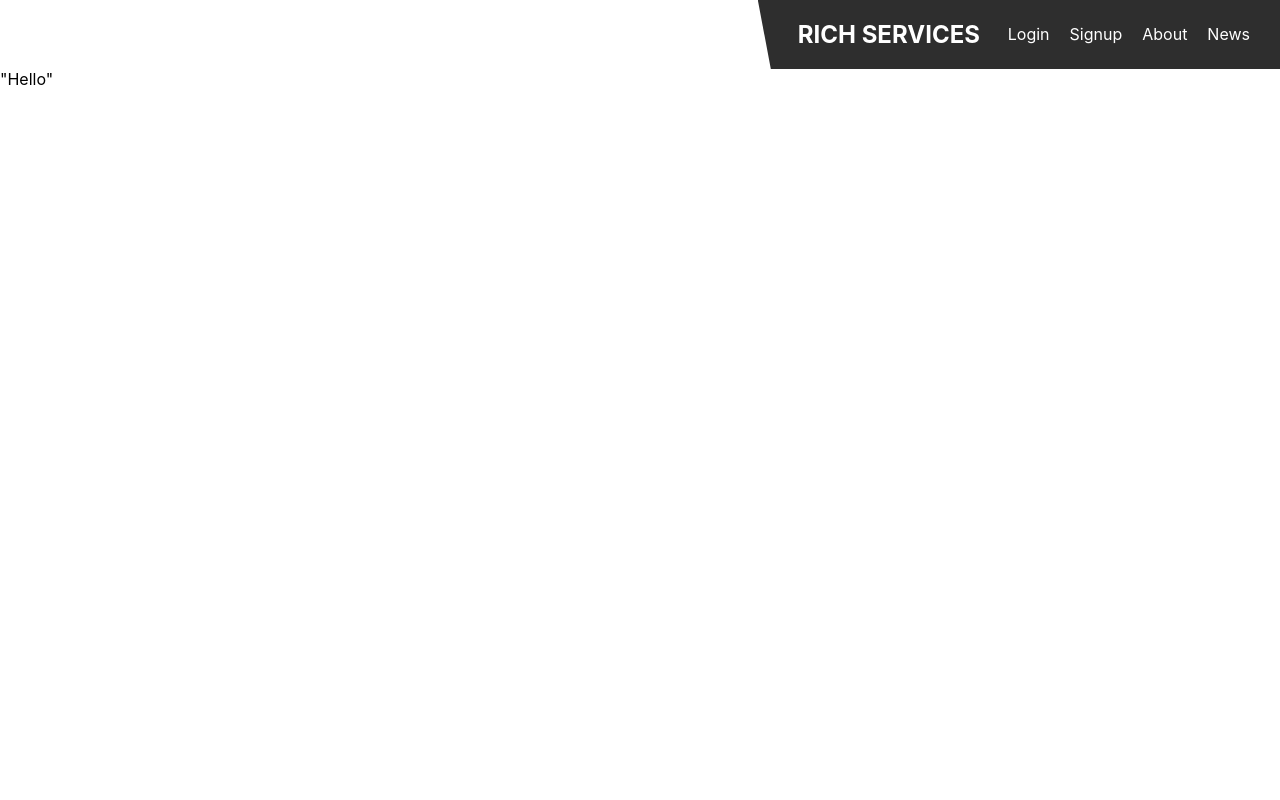
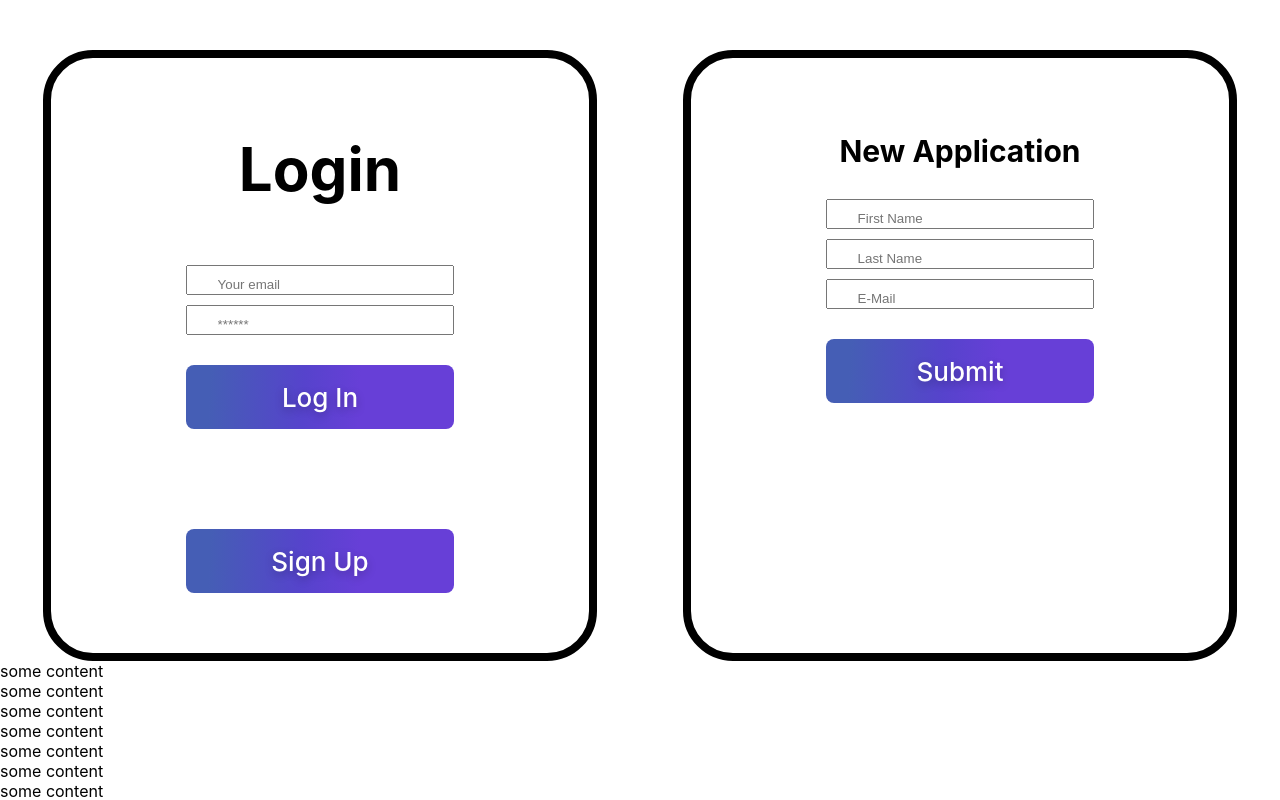
Before and after one commit to 7krich/rich-mtg, a React (Create React App) app in the folder client/: page / in a window 1280 px wide. Shown: the top 800 px of the page. Built offline with nearby package versions, Linux system fonts and the light colour scheme.

Commit message:
added dynamic nav on scroll

```diff
--- a/client/src/App.js
+++ b/client/src/App.js
@@ -3,6 +3,7 @@ import { BrowserRouter as Router, Routes, Route } from 'react-router-dom';
 
 // import components
 import Nav from './components/Nav';
+import Footer from './components/Footer'
 
 // import pages
 import HomePage from './pages/HomePage';
@@ -49,8 +50,8 @@ function App() {
             element={<NoMatch />}
           />
         </Routes>
-
       </Router>
+      <Footer />
     </div>
   );
 }
--- /dev/null
+++ b/client/src/components/Login.js
@@ -0,0 +1,35 @@
+import React from 'react'
+import { AiOutlineDoubleRight } from "react-icons/ai";
+
+const Login = () => {
+    return (
+        <div className="login">
+            <h3 className="login-title">
+                Login
+            </h3>
+            <form className="flex login-form">
+                <input
+                    className="form-input"
+                    placeholder="Your email"
+                    name="email"
+                    type="email"
+                    id="email"
+                />
+                <input
+                    className="form-input"
+                    placeholder="******"
+                    name="password"
+                    type="password"
+                    id="password"
+                />
+                <div className="flex">
+                    <button className="sub-btn log-btn" type="submit">
+                        Log In
+                    </button>
+                </div>
+            </form>
+        </div>
+    )
+}
+
+export default Login
--- a/client/src/components/Nav.js
+++ b/client/src/components/Nav.js
@@ -1,4 +1,4 @@
-import React, { useState } from 'react';
+import React, { useState, useEffect } from 'react';
 import { Link } from 'react-router-dom';
 // import { capitalizeFirstLetter } from '../utils/helpers';
 import Hamburger from './Hamburger';
@@ -17,14 +17,45 @@ const Nav = (props) => {
         setHamburgerOpen(!hamburgerOpen)
     }
 
+    const [show, setShow] = useState(true);
+    const [lastScrollY, setLastScrollY] = useState(0);
+
+    const controlNavbar = () => {
+      if (typeof window !== 'undefined') {
+        if (window.scrollY > 200) {
+            // if scroll down hide the navbar
+            setShow(false);
+        } else {
+            // if scroll up show the navbar
+            setShow(true);
+        }
+
+        // remember current page location to use in the next move
+        setLastScrollY(window.scrollY);
+      }
+    };
+
+    useEffect(() => {
+      if (typeof window !== 'undefined') {
+        window.addEventListener('scroll', controlNavbar);
+
+        // cleanup function
+        return () => {
+          window.removeEventListener('scroll', controlNavbar);
+        };
+      }
+    }, [lastScrollY]);
+
     return(
-        <header className="nav-row">
+        <header className={`active ${show && 'hidden'}`}>
             <nav className="dynamic-nav">
 
                 <div className="nav-box">
-                    <h2 className="title">
-                        RICH SERVICES
-                    </h2>
+                    <a href="/">
+                        <h2 className="title">
+                            RICH SERVICES
+                        </h2>
+                    </a>
 
                     <div className="nav-row dynamic-flex">
                         {Auth.loggedIn() ? (
--- a/client/src/index.css
+++ b/client/src/index.css
@@ -18,6 +18,26 @@ code {
 }
 
 /* nav css */
+.active{
+  width: 100%;
+  padding: 0;
+  margin: 0;
+  display: flex;
+  flex-direction: row;
+  position: sticky;
+  top: 0;
+  z-index: 100;
+  transition: 0.5s linear;
+}
+
+.hidden {
+  height: 4rem;
+  width: 100%;
+  z-index: 40;
+  position: fixed;
+  top: -80px;
+  transition: 0.5s linear;
+}
 
 .dashboard {
   display: flex;
@@ -57,10 +77,10 @@ nav {
   display: flex;
   flex-direction: row;
   min-width: 50%;
-  padding-top: 20px;
+  padding-top: 25px;
   padding-left: 40px;
-  padding-bottom: 20px;
-  padding-right: 20px;
+  padding-bottom: 25px;
+  padding-right: 25px;
   background-color: var(--secondary);
   clip-path: polygon(0 0, 100% 0, 100% 100%, 2.5% 100%);
 }
@@ -83,10 +103,16 @@ nav {
 }
 
 h2, .title {
-  margin: 0;
-  padding: 0;
+  margin: 0 15px 0 0;
+  padding: 0 15px 0 0;
   min-width: 200px;
   color: white;
+  border-right: 2px solid white;
+  text-align: center;
+}
+
+a:link {
+  text-decoration: none;
 }
 
 .nav-link {
@@ -130,3 +156,109 @@ h2, .title {
   transform-origin: 1px;
   transition: all 0.3s linear;
 }
+
+/* HomePage Styles */
+.home-container {
+  display: flex;
+  flex-direction: row;
+  width: 100%;
+}
+
+.log-container {
+  width: 42%;
+  border: 8px solid black;
+  border-radius: 50px;
+  margin-top: 50px;
+  margin-left: auto;
+  margin-right: auto;
+}
+
+.sign-log {
+  width: 50%;
+  margin-left: auto;
+  margin-right: auto;
+  margin-top: 75px;
+}
+
+.signup-intro {
+  width: 100%;
+}
+
+.signup-outer {
+  margin-left: auto;
+  margin-right: auto;
+  margin-top: 70px;
+  margin-bottom: 60px;
+}
+
+/* homepage app styles */
+.app-form-title {
+  text-align: center;
+  font-size: 30px;
+}
+
+.app {
+  width: 50%;
+  margin-left: auto;
+  margin-right: auto;
+  margin-top: 75px;
+}
+
+/* Login component styles */
+.flex {
+  display: flex;
+  flex-direction: column;
+}
+
+.login-title {
+  text-align: center;
+  font-size: 60px;
+}
+
+.login-form {
+  padding-bottom: 10px;
+  margin-top: 60px;
+}
+
+.form-input {
+  margin-bottom: 10px;
+  padding-top: 10px;
+  padding-left: 30px;
+}
+
+/* homepage buttons */
+.sub-btn {
+  margin-top: 20px;
+  background-image: linear-gradient(92.88deg, #455EB5 9.16%, #5643CC 43.89%, #673FD7 64.72%);
+  border-radius: 8px;
+  border-style: none;
+  box-sizing: border-box;
+  color: #FFFFFF;
+  cursor: pointer;
+  flex-shrink: 0;
+  font-family: "Inter UI","SF Pro Display",-apple-system,BlinkMacSystemFont,"Segoe UI",Roboto,Oxygen,Ubuntu,Cantarell,"Open Sans","Helvetica Neue",sans-serif;
+  font-size: 16px;
+  font-weight: 500;
+  height: 4rem;
+  padding: 0 1.6rem;
+  text-align: center;
+  text-shadow: rgba(0, 0, 0, 0.25) 0 3px 8px;
+  transition: all .5s;
+  user-select: none;
+  -webkit-user-select: none;
+  touch-action: manipulation;
+  font-size: 26px;
+}
+
+.sub-btn:hover {
+  box-shadow: rgba(80, 63, 205, 0.5) 0 1px 30px;
+  transition-duration: .1s;
+}
+
+
+/* media queries */
+@media (min-width: 768px) {
+  .sub-btn {
+    padding: 0 2.6rem;
+  }
+}
--- a/client/src/pages/HomePage.js
+++ b/client/src/pages/HomePage.js
@@ -1,9 +1,111 @@
-import React from 'react';
+import React, { useState } from 'react';
+import Auth from '../utils/auth';
+
+import Login from '../components/Login'
 
 const Home = () => {
+
     return (
         <main>
-            "Hello"
+            {/* home form outer container */}
+            <div className="home-container">
+
+                {/* homepage login & sign up form */}
+                <div className="log-container">
+                    <div className="sign-log">
+                        <Login />
+
+                        <div className="signup-outer">
+                            <button className="signup-intro sub-btn">
+                                Sign Up
+                            </button>
+                        </div>
+                    </div>
+                </div>
+
+                {/* application form */}
+                <div className="log-container">
+                    <div className="app">
+                        <h3 className="app-form-title">
+                            New Application
+                        </h3>
+                        <form className="flex app-form">
+                            <input
+                                className="form-input"
+                                placeholder="First Name"
+                                name="First Name"
+                                type="First Name"
+                                id="firstName"
+                            />
+                            <input
+                                className="form-input"
+                                placeholder="Last Name"
+                                name="Last Name"
+                                type="Last Name"
+                                id="lastName"
+                            />
+                            <input
+                                className="form-input"
+                                placeholder="E-Mail"
+                                name="email"
+                                type="email"
+                                id="email"
+                            />
+                            <button className="sub-btn" type="submit">
+                                Submit
+                            </button>
+                        </form>
+                    </div>
+                </div>
+            </div>
+            <div>
+                some content
+            </div>
+            <div>
+                some content
+            </div>
+            <div>
+                some content
+            </div>
+            <div>
+                some content
+            </div>
+            <div>
+                some content
+            </div>
+            <div>
+                some content
+            </div>
+            <div>
+                some content
+            </div>
+            <div>
+                some content
+            </div>
+            <div>
+                some content
+            </div>
+            <div>
+                some content
+            </div>
+            <div>
+                some content
+            </div>
+            <div>
+                some content
+            </div>
+            <div>
+                some content
+            </div>
+            <div>
+                some content
+            </div>
+            <div>
+                some content
+            </div>
+            <div>
+                some content
+            </div>
         </main>
     )
 }
--- a/client/src/pages/LoginPage.js
+++ b/client/src/pages/LoginPage.js
@@ -5,7 +5,6 @@ const Login = () => {
     return (
         <main>
             "Login"
-            <Footer />
         </main>
     )
 }
--- a/client/src/pages/NewsPage.js
+++ b/client/src/pages/NewsPage.js
@@ -5,7 +5,6 @@ const News = () => {
     return (
         <main>
             "News"
-            <Footer />
         </main>
     )
 }
--- a/client/src/pages/NoMatch.js
+++ b/client/src/pages/NoMatch.js
@@ -5,7 +5,6 @@ const NoMatch = () => {
   return (
     <div>
       Oops, we couldn't find that page.
-      <Footer />
     </div>
   );
 };
--- a/client/src/pages/ProfilePage.js
+++ b/client/src/pages/ProfilePage.js
@@ -5,7 +5,6 @@ const Profile = () => {
     return (
         <main>
             "SignUp"
-            <Footer />
         </main>
     )
 }
--- a/client/src/pages/SignupPage.js
+++ b/client/src/pages/SignupPage.js
@@ -5,7 +5,6 @@ const SignUp = () => {
     return (
         <main>
             "SignUp"
-            <Footer />
         </main>
     )
 }
```
